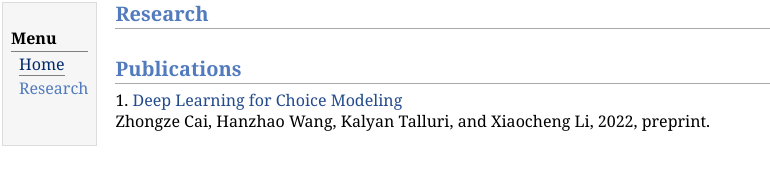
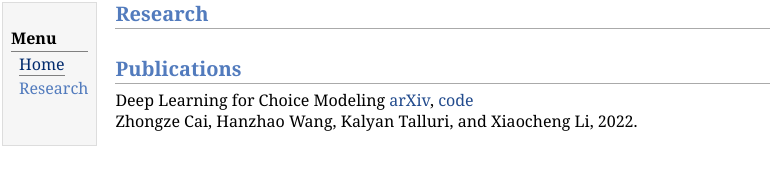
Before and after one commit to ZhongzeCai/ZhongzeCai.github.io, a plain HTML site: page research.html in a window 1280 px wide. Shown: the whole page, without its empty margins (0-770 px from the left). Drawn offline with Linux system fonts and the light colour scheme.

Commit message:
Update research.html

```diff
--- a/research.html
+++ b/research.html
@@ -18,8 +18,8 @@
 <td id="layout-content">
 <h2>Research </h2>
 <h2>Publications </h2>
-<p>1. <a href="https://arxiv.org/abs/2208.09325" target=&ldquo;blank&rdquo;>Deep Learning for Choice Modeling</a><br />
-Zhongze Cai, Hanzhao Wang, Kalyan Talluri, and Xiaocheng Li, 2022, preprint.</p>
+<p>Deep Learning for Choice Modeling <a href="https://arxiv.org/abs/2208.09325" target=&ldquo;blank&rdquo;>arXiv</a>, <a href="https://github.com/ZhongzeCai/Feature_AssortmentNN" target=&ldquo;blank&rdquo;>code</a><br />
+Zhongze Cai, Hanzhao Wang, Kalyan Talluri, and Xiaocheng Li, 2022.</p>
 </td>
 </tr>
 </table>
```
